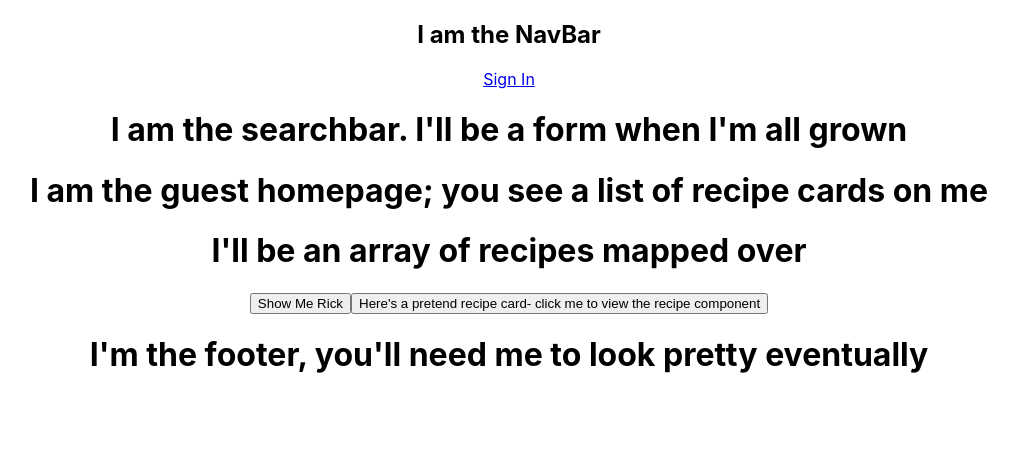
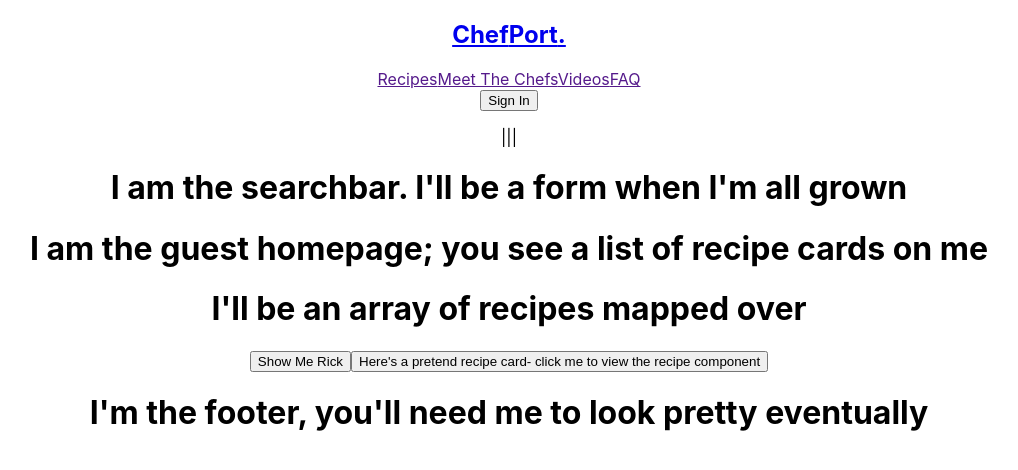
Before and after one commit to stackBlock/Chef-Portfolio-8-React-App, a React (Create React App) app in the folder chef-portfolio-app/: page / in a window 1280 px wide. Shown: the top 470 px of the page, without its empty margins (131-1149 px from the left). Built offline with nearby package versions, Linux system fonts and the light colour scheme.

Commit message:
added a navbar component, no routes or styling

```diff
--- a/chef-portfolio-app/src/universal/NavBar.js
+++ b/chef-portfolio-app/src/universal/NavBar.js
@@ -5,11 +5,22 @@ import { Link } from "react-router-dom";
 
 function NavBar() {
   return (
-    <nav>
-      <h1>I am the NavBar</h1>
-      {/* <Link>I am a link</Link>
-      <Link>I am a link</Link> */}
-      <Link to="/sign-in">Sign In</Link>
+    <nav className="nav">
+      <div className="logoContainer">
+        <Link to="/"><h2 className="logo"><span className="green">Chef</span>Port<span className="green">.</span></h2></Link>
+      </div>
+
+      <div className="navItems">
+        <Link>Recipes</Link>
+        <Link>Meet The Chefs</Link>
+        <Link>Videos</Link>
+        <Link>FAQ</Link>
+      </div>
+
+      <div className="buttonContainer">
+        <Link to="/sign-in"><button className="signIn">Sign In</button></Link>
+        <p className="hamburger">|||</p>
+      </div>
     </nav>
   );
 }
```
